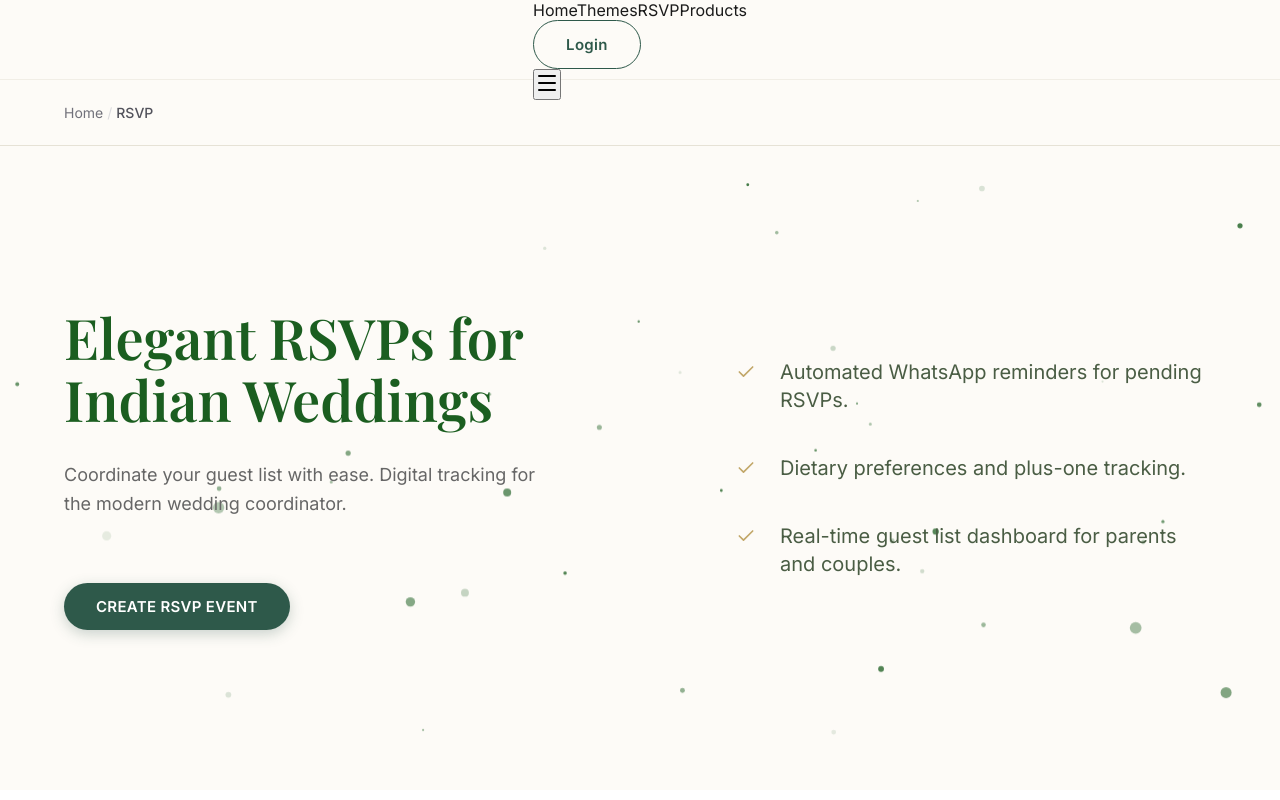
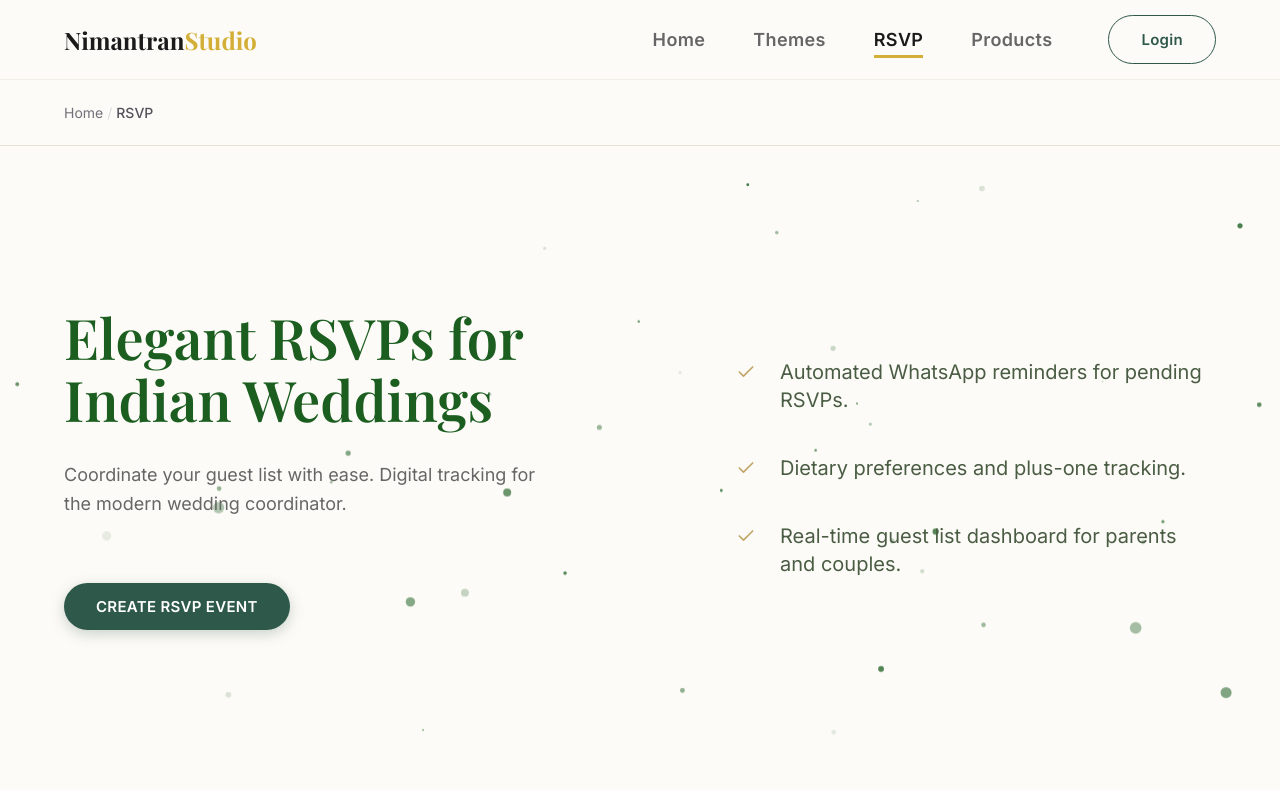
Before and after one commit to nimantranstudio/Nimantranstudio0.1, a Next.js app: page /rsvp in a window 1280 px wide. Shown: the top 800 px of the page. Built offline with nearby package versions, Linux system fonts and the light colour scheme; a web font is replaced by a local one.

Commit message:
Fix: Restore accidentally truncated Navbar styles

```diff
--- a/src/components/layout/Navbar.module.css
+++ b/src/components/layout/Navbar.module.css
@@ -8,3 +8,251 @@
     display: flex;
     align-items: center;
 }
+
+.navContainer {
+    display: flex;
+    justify-content: space-between;
+    align-items: center;
+    width: 100%;
+    padding: 0 4rem;
+    /* Generous padding for full-width look */
+    max-width: none;
+    /* Remove 1200px constraint */
+    position: relative;
+    height: 100%;
+}
+
+.logo {
+    display: flex;
+    align-items: center;
+    gap: 0.5rem;
+    font-family: var(--font-serif);
+    font-size: 1.5rem;
+    font-weight: 700;
+    color: var(--foreground);
+}
+
+.logo span span {
+    color: var(--primary);
+}
+
+.desktopNav {
+    display: flex;
+    align-items: center;
+    justify-content: flex-end;
+    /* Push everything to the right */
+    gap: 3.5rem;
+    /* Large gap between links and Login button */
+    flex: 1;
+}
+
+.navLinks {
+    display: flex;
+    gap: 3rem;
+    /* Increased spacing between links */
+}
+
+@media (max-width: 1200px) {
+    .navContainer {
+        padding: 0 2rem;
+    }
+}
+
+
+.navLink {
+    font-size: 1.125rem;
+    /* Increased font size */
+    font-weight: 600;
+    color: var(--muted-foreground);
+    transition: color 0.2s;
+    position: relative;
+    letter-spacing: 0.02em;
+}
+
+.navLink:hover,
+.navLink.active {
+    color: var(--foreground);
+}
+
+.navLink.active::after {
+    content: '';
+    position: absolute;
+    bottom: -8px;
+    left: 0;
+    width: 100%;
+    height: 3px;
+    background-color: var(--primary);
+}
+
+.mobileToggle {
+    display: none;
+    background: none;
+    border: none;
+    cursor: pointer;
+    color: var(--foreground);
+}
+
+@media (max-width: 900px) {
+    .mobileToggle {
+        display: block;
+    }
+
+    .desktopNav {
+        display: none !important;
+    }
+
+    .navContainer {
+        padding: 0 1.5rem;
+    }
+}
+
+.mobileNav {
+    position: absolute;
+    top: 80px;
+    left: 0;
+    width: 100%;
+    background-color: var(--background);
+    border-bottom: 1px solid var(--border);
+    padding: 1.5rem;
+    display: flex;
+    flex-direction: column;
+    gap: 1.25rem;
+    animation: slideDown 0.3s ease-out;
+}
+
+@keyframes slideDown {
+    from {
+        transform: translateY(-10px);
+        opacity: 0;
+    }
+
+    to {
+        transform: translateY(0);
+        opacity: 1;
+    }
+}
+
+.mobileNavLink {
+    font-size: 1.125rem;
+    font-weight: 500;
+    color: var(--muted-foreground);
+}
+
+.mobileNavLink.active {
+    color: var(--primary);
+}
+
+
+
+.mobileBtn {
+    margin-top: 1rem;
+    width: 100%;
+    text-align: center;
+    display: flex;
+    align-items: center;
+    justify-content: center;
+}
+
+/* User Dropdown */
+.profileDropdown {
+    position: relative;
+    z-index: 1001;
+}
+
+.profileBtn {
+    width: 40px;
+    height: 40px;
+    border-radius: 50%;
+    border: 2px solid #ddd;
+    display: flex;
+    align-items: center;
+    justify-content: center;
+    cursor: pointer;
+    background: white;
+    transition: all 0.2s;
+    color: #555;
+    padding: 0;
+}
+
+.profileBtn:hover,
+.profileBtn.active {
+    border-color: #2D5A27;
+    color: #2D5A27;
+}
+
+.dropdownMenu {
+    position: absolute;
+    top: 100%;
+    right: 0;
+    margin-top: 0.5rem;
+    width: 220px;
+    background: white;
+    border: 1px solid #eee;
+    border-radius: 12px;
+    box-shadow: 0 4px 20px rgba(0, 0, 0, 0.1);
+    overflow: hidden;
+    animation: fadeIn 0.15s ease-out;
+}
+
+.dropdownHeader {
+    padding: 1rem;
+    border-bottom: 1px solid #f5f5f5;
+    background: #fafafa;
+}
+
+.userName {
+    display: block;
+    font-weight: 600;
+    color: #333;
+    font-size: 0.95rem;
+}
+
+.userRole {
+    display: block;
+    font-size: 0.8rem;
+    color: #888;
+    margin-top: 0.2rem;
+}
+
+.dropdownItem {
+    width: 100%;
+    display: flex;
+    align-items: center;
+    gap: 0.8rem;
+    padding: 0.8rem 1rem;
+    border: none;
+    background: none;
+    cursor: pointer;
+    font-size: 0.95rem;
+    color: #555;
+    transition: background 0.1s;
+    text-decoration: none;
+    font-family: inherit;
+    text-align: left;
+}
+
+.dropdownItem:hover {
+    background: #f9f9f9;
+    color: #2D5A27;
+}
+
+.dropdownItem.logout {
+    color: #d32f2f;
+    border-top: 1px solid #f5f5f5;
+}
+
+.dropdownItem.logout:hover {
+    background: #ffebee;
+}
+
+@keyframes fadeIn {
+    from {
+        opacity: 0;
+        transform: translateY(-5px);
+    }
+
+    to {
+        opacity: 1;
+        transform: translateY(0);
+    }
+}
```
